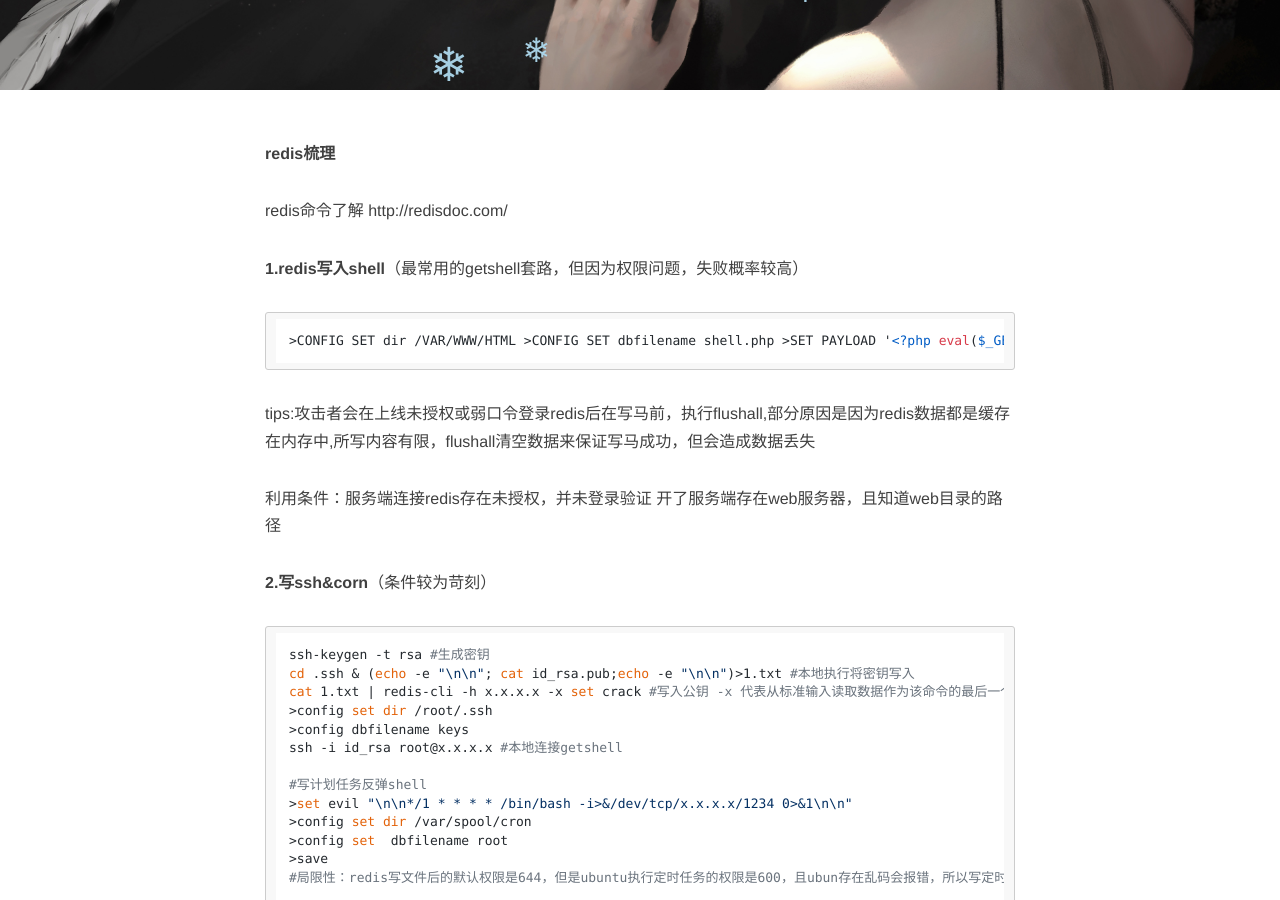
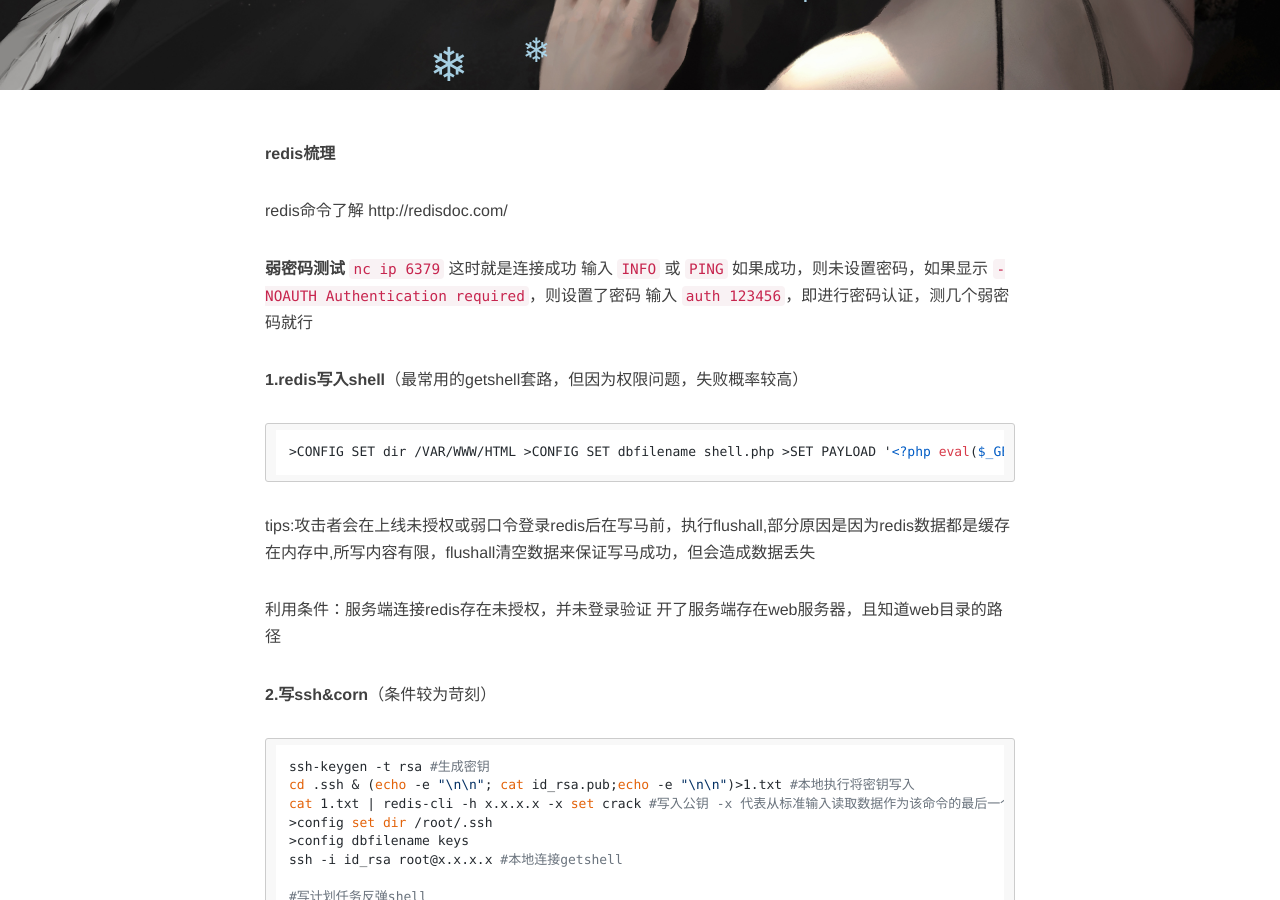
Before and after one commit to kerno-yep/kerno-yep.github.io, a Jekyll site: the page built from _posts/2022-08-06-redis梳理.md, in a window 1280 px wide and 900 px high, scrolled down 344 px. Built offline with Jekyll 4.4.1, drawn with Linux system fonts in a browser that asks for light colours; nearby versions of some CDN libraries; comment, search, counter and statistics services are not loaded; some of the changed text lies outside the part shown.

Commit message:
modified:   "_posts/2022-08-06-redis\346\242\263\347\220\206.md"

```diff
--- a/_posts/2022-08-06-redis梳理.md
+++ b/_posts/2022-08-06-redis梳理.md
@@ -11,6 +11,11 @@ description: redis在未授权登录后的利用学习笔记
 **redis梳理**
 
 redis命令了解 http://redisdoc.com/
+
+**弱密码测试**
+`nc ip 6379` 这时就是连接成功
+输入 `INFO` 或 `PING` 如果成功，则未设置密码，如果显示 `-NOAUTH Authentication required`，则设置了密码
+输入 `auth 123456`，即进行密码认证，测几个弱密码就行
 
 **1.redis写入shell**（最常用的getshell套路，但因为权限问题，失败概率较高）
 
```
Also changed, not shown: other parts of _posts/2022-08-06-redis梳理.md (+1 -4 lines).
